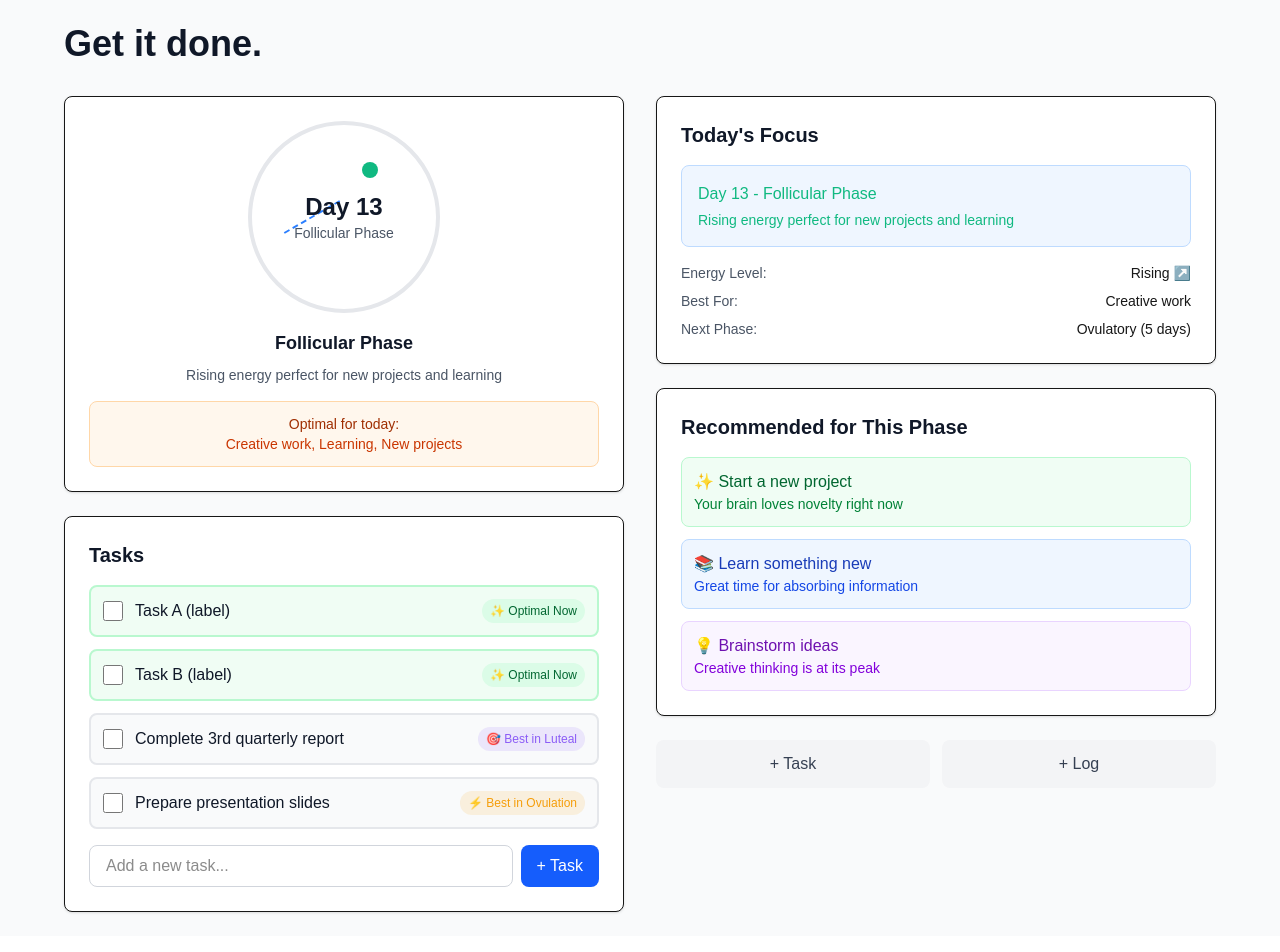
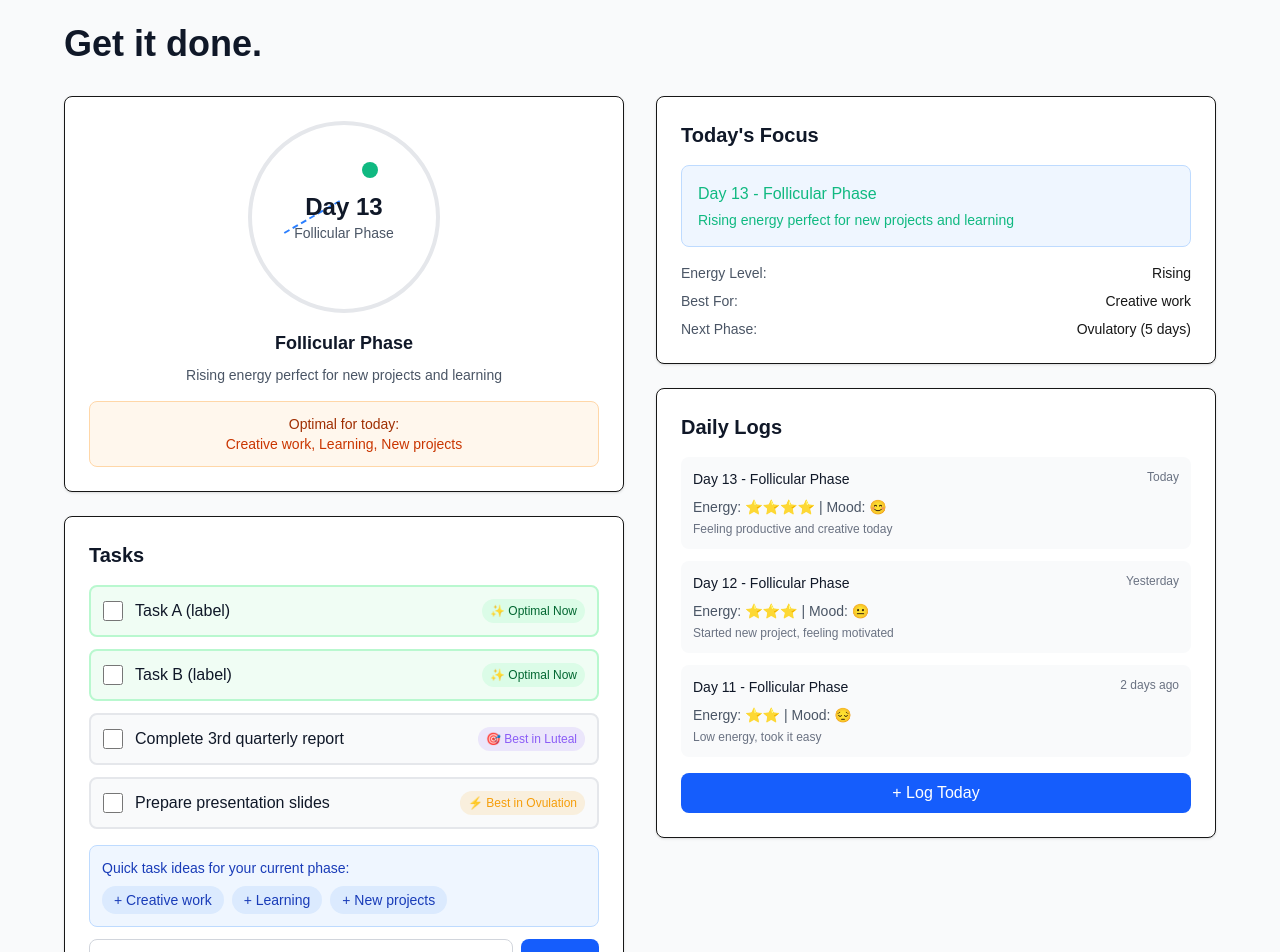
Before and after one commit to npothu/getitdone, a Next.js app: page / in a window 1280 px wide. Shown: the top 952 px of the page. Built offline with nearby package versions, Linux system fonts and the light colour scheme.

Commit message:
Added tasks w/ categories and logs

```diff
--- a/src/app/page.tsx
+++ b/src/app/page.tsx
@@ -23,14 +23,24 @@ export default function Dashboard() {
     ))
   }
 
+
   const addTask = () => {
     if (newTask.trim()) {
+      const optimalPhase = getTaskOptimalPhase(newTask);
+      const isOptimal = isOptimalTiming(newTask, currentCycle.phase);
+
       setTasks([...tasks, {
         id: Date.now(),
         text: newTask,
         completed: false
       }])
       setNewTask('')
+
+      // Optional: Show a quick notification about optimal timing
+      if (!isOptimal) {
+        const phaseInfo = getOptimalPhaseInfo(optimalPhase);
+        console.log(`Tip: "${newTask}" would be optimal during ${phaseInfo.name} phase`);
+      }
     }
   }
 
@@ -119,6 +129,22 @@ export default function Dashboard() {
   })}
 </div>
 
+{/* Task Category Helper */}
+<div className="mb-3 p-3 bg-blue-50 border border-blue-200 rounded-lg">
+  <div className="text-sm font-medium text-blue-800 mb-2">Quick task ideas for your current phase:</div>
+  <div className="flex flex-wrap gap-2">
+    {currentCycle.optimalTasks.map((task, index) => (
+      <button
+        key={index}
+        onClick={() => setNewTask(task)}
+        className="px-3 py-1 bg-blue-100 text-blue-800 text-sm rounded-full hover:bg-blue-200 transition-colors"
+      >
+        + {task}
+      </button>
+    ))}
+  </div>
+</div>
+
               {/* Add Task */}
               <div className="flex space-x-2">
                 <input
@@ -139,7 +165,7 @@ export default function Dashboard() {
             </div>
           </div>
 
-          {/* Right Side - Current Phase & Task Queue */}
+          {/* Right Side - Logging History */}
 <div className="space-y-6">
   {/* Today's Focus */}
   <div className="bg-white rounded-lg p-6 shadow-sm border">
@@ -154,7 +180,7 @@ export default function Dashboard() {
     <div className="space-y-2">
       <div className="flex items-center justify-between text-sm">
         <span className="text-gray-600">Energy Level:</span>
-                  <span className="font-medium">Rising ↗️</span>
+        <span className="font-medium">Rising</span>
       </div>
       <div className="flex items-center justify-between text-sm">
         <span className="text-gray-600">Best For:</span>
@@ -167,32 +193,45 @@ export default function Dashboard() {
     </div>
   </div>
 
-            {/* Recommended Tasks */}
+  {/* Daily Logs */}
   <div className="bg-white rounded-lg p-6 shadow-sm border">
-              <h2 className="text-xl font-semibold text-gray-900 mb-4">Recommended for This Phase</h2>
-              <div className="space-y-3">
-                <div className="p-3 bg-green-50 border border-green-200 rounded-lg">
-                  <div className="font-medium text-green-800">✨ Start a new project</div>
-                  <div className="text-sm text-green-700">Your brain loves novelty right now</div>
+    <h2 className="text-xl font-semibold text-gray-900 mb-4">Daily Logs</h2>
+
+    {/* Logging History */}
+    <div className="space-y-3 mb-4">
+      <div className="p-3 bg-gray-50 rounded-lg">
+        <div className="flex justify-between items-start mb-2">
+          <span className="text-sm font-medium text-gray-900">Day {currentCycle.cycleDay} - {currentCycle.phaseName}</span>
+          <span className="text-xs text-gray-500">Today</span>
         </div>
-                <div className="p-3 bg-blue-50 border border-blue-200 rounded-lg">
-                  <div className="font-medium text-blue-800">📚 Learn something new</div>
-                  <div className="text-sm text-blue-700">Great time for absorbing information</div>
+        <div className="text-sm text-gray-600">Energy: ⭐⭐⭐⭐ | Mood: 😊</div>
+        <div className="text-xs text-gray-500 mt-1">Feeling productive and creative today</div>
       </div>
-                <div className="p-3 bg-purple-50 border border-purple-200 rounded-lg">
-                  <div className="font-medium text-purple-800">💡 Brainstorm ideas</div>
-                  <div className="text-sm text-purple-700">Creative thinking is at its peak</div>
+
+      <div className="p-3 bg-gray-50 rounded-lg">
+        <div className="flex justify-between items-start mb-2">
+          <span className="text-sm font-medium text-gray-900">Day {currentCycle.cycleDay - 1} - {currentCycle.phaseName}</span>
+          <span className="text-xs text-gray-500">Yesterday</span>
         </div>
+        <div className="text-sm text-gray-600">Energy: ⭐⭐⭐ | Mood: 😐</div>
+        <div className="text-xs text-gray-500 mt-1">Started new project, feeling motivated</div>
+      </div>
+
+      <div className="p-3 bg-gray-50 rounded-lg">
+        <div className="flex justify-between items-start mb-2">
+          <span className="text-sm font-medium text-gray-900">Day {currentCycle.cycleDay - 2} - {currentCycle.phaseName}</span>
+          <span className="text-xs text-gray-500">2 days ago</span>
+        </div>
+        <div className="text-sm text-gray-600">Energy: ⭐⭐ | Mood: 😔</div>
+        <div className="text-xs text-gray-500 mt-1">Low energy, took it easy</div>
       </div>
     </div>
 
-            {/* Action Buttons */}
-            <div className="flex space-x-3">
-              <button className="flex-1 px-4 py-3 bg-gray-100 text-gray-700 rounded-lg hover:bg-gray-200 transition-colors font-medium">
-                + Task
-              </button>
-              <button className="flex-1 px-4 py-3 bg-gray-100 text-gray-700 rounded-lg hover:bg-gray-200 transition-colors font-medium">
-                + Log
+    {/* Add Log Button */}
+    <button
+      className="w-full px-4 py-2 bg-blue-600 text-white rounded-lg hover:bg-blue-700 transition-colors"
+    >
+      + Log Today
     </button>
   </div>
 </div>
```
Lines whose indentation alone changed are shown as unchanged.
